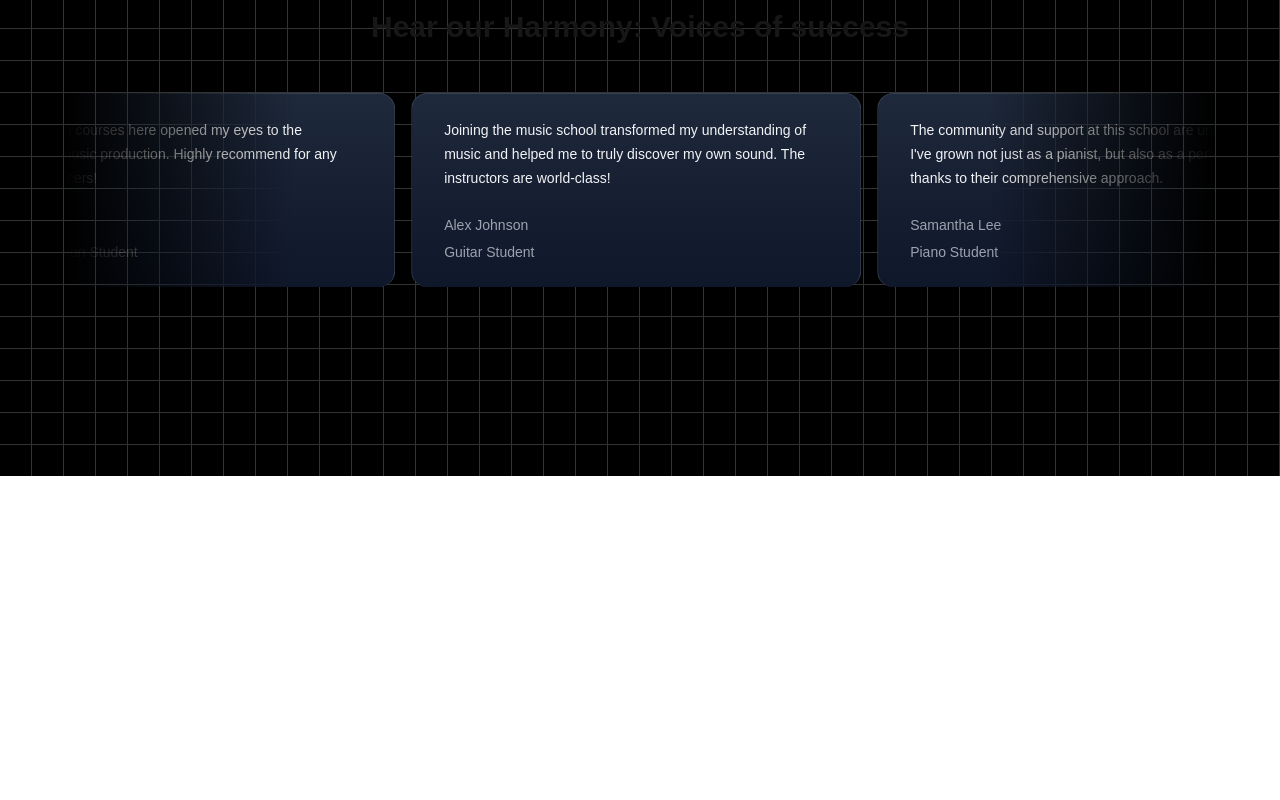
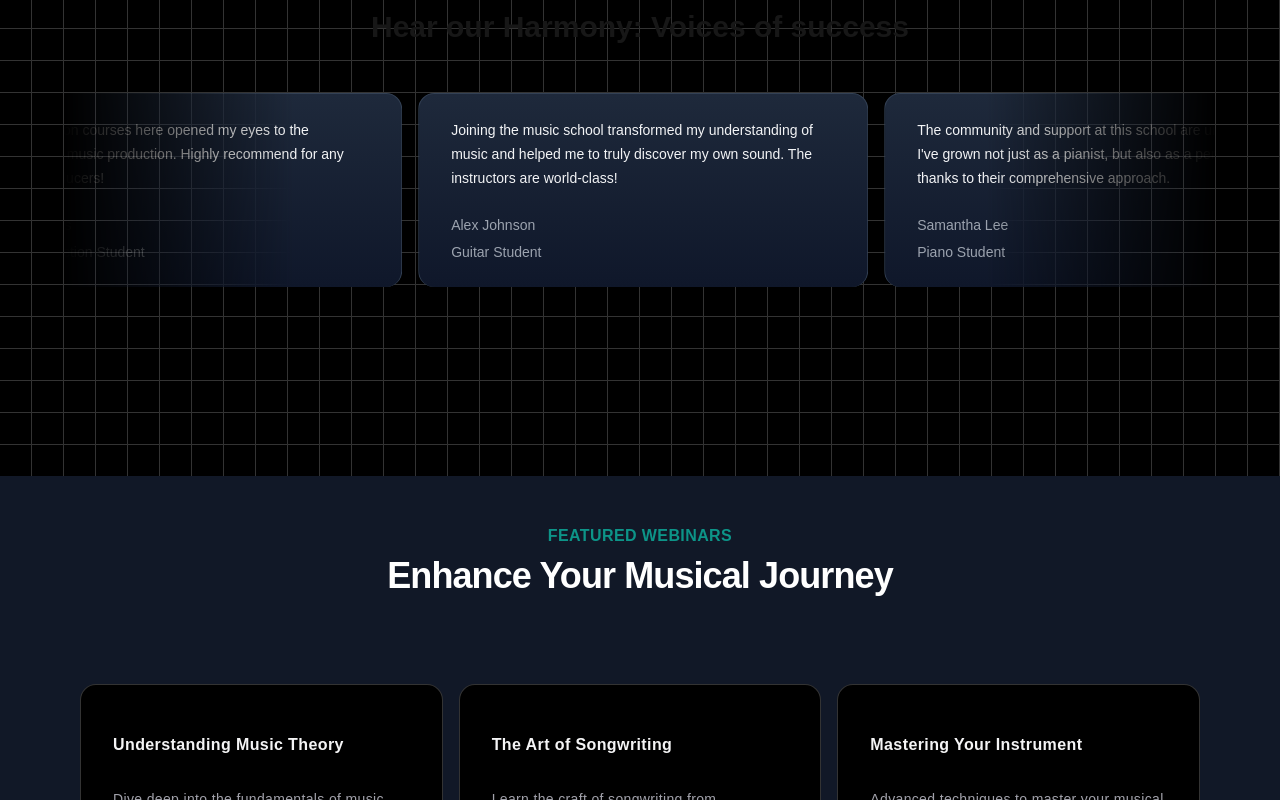
Before and after one commit to Pankaj086/Music-NextJs-Project, a Next.js app: page / in a window 1280 px wide. Shown: the part 2000-2800 px from the top of the page. Before the commit the page ends 2476 px from the top, so only its background shows below. Built offline with nearby package versions, Linux system fonts and the light colour scheme.

Commit message:
Added UpcomingWebinar Section

```diff
--- a/src/app/page.tsx
+++ b/src/app/page.tsx
@@ -1,6 +1,7 @@
 import FeaturedCourses from "@/components/FeaturedCourses";
 import HeroSection from "@/components/HeroSection";
 import TestimonialCards from "@/components/TestimonialCards";
+import UpcomingWebinars from "@/components/UpcomingWebinars";
 import WhyChooseUs from "@/components/WhyChooseUs";
 
 export default function Home() {
@@ -10,6 +11,7 @@ export default function Home() {
       <FeaturedCourses/>
       <WhyChooseUs/>
       <TestimonialCards/>
+      <UpcomingWebinars/>
     </main>
   );
 }
--- /dev/null
+++ b/src/components/UpcomingWebinars.tsx
@@ -0,0 +1,43 @@
+'use client'
+import featuredWebinars from "@/data/webinarData";
+import Link from "next/link";
+import { HoverEffect } from "./ui/card-hover-effect";
+
+const UpcomingWebinars = () => {
+    return (
+        <div className="p-12 bg-gray-900">
+            <div className="max-w-7xl mx-auto px-4 sm:px-6">
+                <div className="text-center">
+                    <h1 className="text-base text-teal-600 font-semibold tracking-wide uppercase">
+                        FEATURED WEBINARS
+                    </h1>
+                    <p className="mt-2 text-3xl leading-8 font-extrabold tracking-tight text-white sm:text-4xl">
+                        Enhance Your Musical Journey
+                    </p>
+                </div>
+                <div className="mt-10">
+                <HoverEffect items={featuredWebinars.map((webinar,index)=>(
+                    {
+                        key: index,
+                        title:webinar.title,
+                        description:webinar.description,
+                        link:'/'
+                    }
+                ))} />
+                </div>
+                <div className="mt-8 text-center">
+                    <Link href={'/'}>
+                    <button className="relative inline-flex h-12 overflow-hidden rounded-full p-[1px] focus:outline-none focus:ring-2 focus:ring-slate-400 focus:ring-offset-2 focus:ring-offset-slate-50">
+                        <span className="absolute inset-[-1000%] animate-[spin_2s_linear_infinite] bg-[conic-gradient(from_90deg_at_50%_50%,#E2CBFF_0%,#393BB2_50%,#E2CBFF_100%)]" />
+                        <span className="inline-flex h-full w-full cursor-pointer items-center justify-center rounded-full bg-slate-950 px-3 py-1 text-md font-medium text-white backdrop-blur-3xl">
+                        View All Webinars
+                        </span>
+                    </button>
+                    </Link>
+                </div>
+            </div>
+        </div>
+    )
+}
+
+export default UpcomingWebinars;
--- /dev/null
+++ b/src/components/ui/card-hover-effect.tsx
@@ -0,0 +1,111 @@
+import { cn } from "@/lib/utils";
+import { AnimatePresence, motion } from "framer-motion";
+import Link from "next/link";
+import { useState } from "react";
+
+export const HoverEffect = ({
+    items,
+    className,
+    }: {
+    items: {
+        title: string;
+        description: string;
+        link: string;
+    }[];
+    className?: string;
+    }) => {
+    const [hoveredIndex, setHoveredIndex] = useState<number | null>(null);
+
+    return (
+        <div
+        className={cn(
+            "grid grid-cols-1 md:grid-cols-2  lg:grid-cols-3  py-10",
+            className
+        )}
+        >
+        {items.map((item, idx) => (
+            <Link
+            href={item?.link}
+            key= {idx}
+            className="relative group  block p-2 h-full w-full"
+            onMouseEnter={() => setHoveredIndex(idx)}
+            onMouseLeave={() => setHoveredIndex(null)}
+            >
+            <AnimatePresence>
+                {hoveredIndex === idx && (
+                <motion.span
+                    className="absolute inset-0 h-full w-full bg-neutral-200 dark:bg-slate-800/[0.8] block  rounded-3xl"
+                    layoutId="hoverBackground"
+                    initial={{ opacity: 0 }}
+                    animate={{
+                    opacity: 1,
+                    transition: { duration: 0.15 },
+                    }}
+                    exit={{
+                    opacity: 0,
+                    transition: { duration: 0.15, delay: 0.2 },
+                    }}
+                />
+                )}
+            </AnimatePresence>
+            <Card>
+                <CardTitle>{item.title}</CardTitle>
+                <CardDescription>{item.description}</CardDescription>
+            </Card>
+            </Link>
+        ))}
+        </div>
+    );
+    };
+
+    export const Card = ({
+    className,
+    children,
+    }: {
+    className?: string;
+    children: React.ReactNode;
+    }) => {
+    return (
+        <div
+        className={cn(
+            "rounded-2xl h-full w-full p-4 overflow-hidden bg-black border border-transparent dark:border-white/[0.2] group-hover:border-slate-700 relative z-20",
+            className
+        )}
+        >
+        <div className="relative z-50">
+            <div className="p-4">{children}</div>
+        </div>
+        </div>
+    );
+    };
+    export const CardTitle = ({
+    className,
+    children,
+    }: {
+    className?: string;
+    children: React.ReactNode;
+    }) => {
+    return (
+        <h4 className={cn("text-zinc-100 font-bold tracking-wide mt-4", className)}>
+        {children}
+        </h4>
+    );
+    };
+    export const CardDescription = ({
+    className,
+    children,
+    }: {
+    className?: string;
+    children: React.ReactNode;
+    }) => {
+    return (
+        <p
+        className={cn(
+            "mt-8 text-zinc-400 tracking-wide leading-relaxed text-sm",
+            className
+        )}
+        >
+        {children}
+        </p>
+    );
+};
--- /dev/null
+++ b/src/data/webinarData.ts
@@ -0,0 +1,47 @@
+const featuredWebinars = [
+    {
+        title: "Understanding Music Theory",
+        description:
+            "Dive deep into the fundamentals of music theory and enhance your musical skills.",
+        slug: "understanding-music-theory",
+        isFeatured: true,
+    },
+    {
+        title: "The Art of Songwriting",
+        description:
+            "Learn the craft of songwriting from experienced musicians and songwriters.",
+        slug: "the-art-of-songwriting",
+        isFeatured: true,
+    },
+    {
+        title: "Mastering Your Instrument",
+        description:
+            "Advanced techniques to master your musical instrument of choice.",
+        slug: "mastering-your-instrument",
+        isFeatured: true,
+    },
+    {
+        title: "Music Production Essentials",
+        description:
+            "Get started with music production with this comprehensive overview.",
+        slug: "music-production-essentials",
+        isFeatured: true,
+    },
+    // Added two more webinars
+    {
+        title: "Live Performance Techniques",
+        description:
+            "Enhance your live performance skills with expert tips and strategies.",
+        slug: "live-performance-techniques",
+        isFeatured: true,
+    },
+    {
+        title: "Digital Music Marketing",
+        description:
+            "Learn how to promote your music effectively in the digital age.",
+        slug: "digital-music-marketing",
+        isFeatured: true,
+    },
+];
+
+export default featuredWebinars;
```
Also changed, not shown: src/data/testimonialData.ts (renamed from src/data/testimonialData.tsx).
